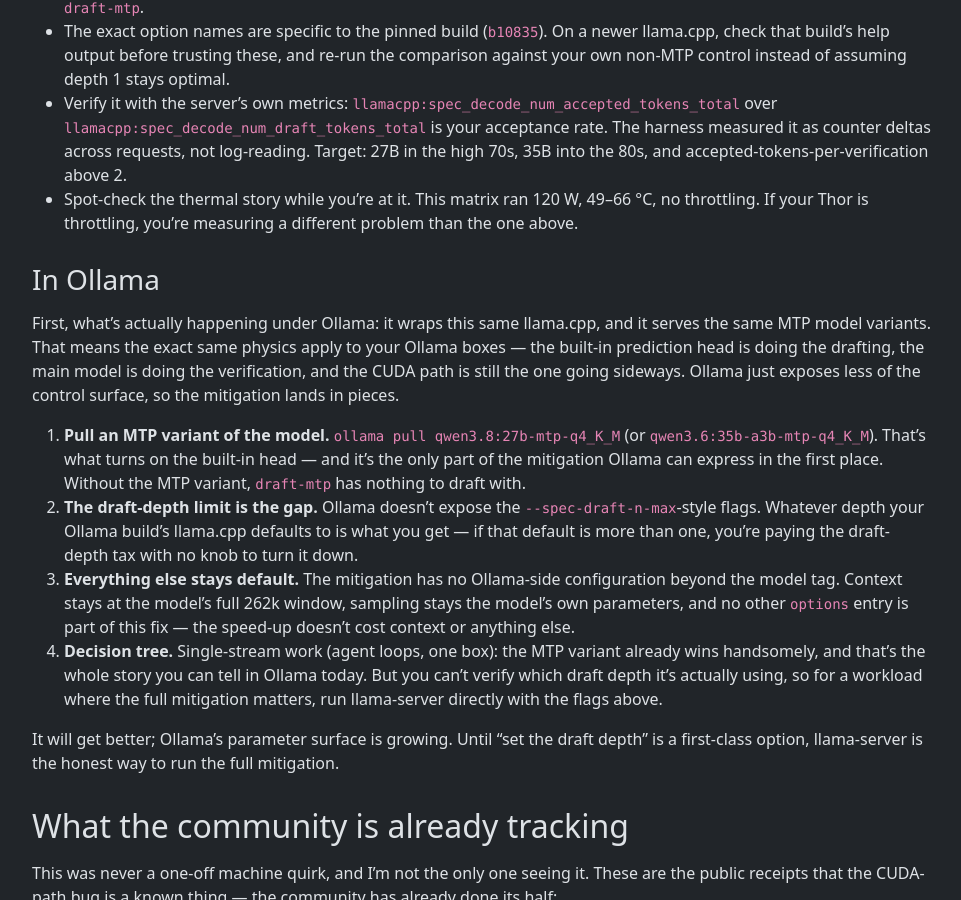
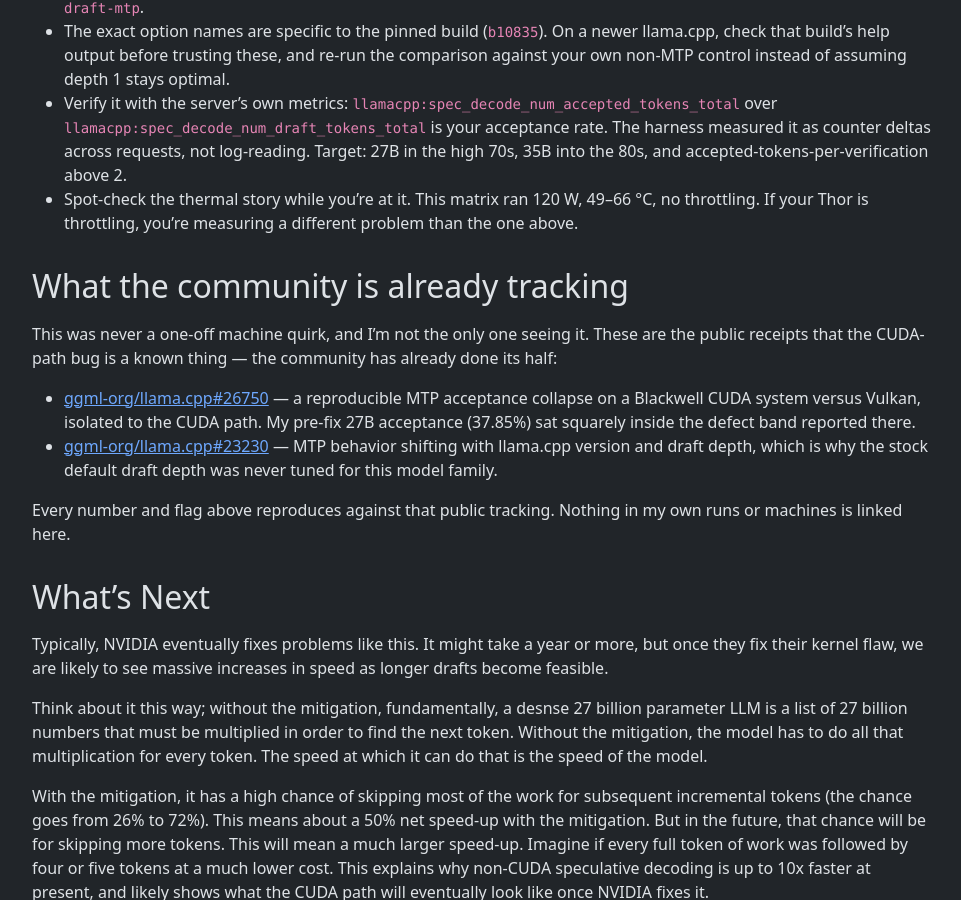
Before and after one commit to cjtrowbridge-com/cjtrowbridge.com, a Jekyll site: the page built from projects/2026-09-17-nvidia-blackwell-mtp-mitigation/index.md, in a window 1280 px wide and 900 px high, scrolled down 5178 px. Shown: the whole window, without its empty margins (158-1119 px from the left). Built offline with Jekyll 4.4.1, drawn with Linux system fonts in a browser that asks for light colours; nearby versions of some CDN libraries.

Commit message:
Remove Ollama subsection from Blackwell MTP mitigation post

```diff
--- a/projects/2026-09-17-nvidia-blackwell-mtp-mitigation/index.md
+++ b/projects/2026-09-17-nvidia-blackwell-mtp-mitigation/index.md
@@ -137,17 +137,6 @@
 - Verify it with the server's own metrics: `llamacpp:spec_decode_num_accepted_tokens_total` over `llamacpp:spec_decode_num_draft_tokens_total` is your acceptance rate. The harness measured it as counter deltas across requests, not log-reading. Target: 27B in the high 70s, 35B into the 80s, and accepted-tokens-per-verification above 2.
 - Spot-check the thermal story while you're at it. This matrix ran 120 W, 49–66 °C, no throttling. If your Thor is throttling, you're measuring a different problem than the one above.
 
-### In Ollama
-
-First, what's actually happening under Ollama: it wraps this same llama.cpp, and it serves the same MTP model variants. That means the exact same physics apply to your Ollama boxes — the built-in prediction head is doing the drafting, the main model is doing the verification, and the CUDA path is still the one going sideways. Ollama just exposes less of the control surface, so the mitigation lands in pieces.
-
-1. **Pull an MTP variant of the model.** `ollama pull qwen3.8:27b-mtp-q4_K_M` (or `qwen3.6:35b-a3b-mtp-q4_K_M`). That's what turns on the built-in head — and it's the only part of the mitigation Ollama can express in the first place. Without the MTP variant, `draft-mtp` has nothing to draft with.
-2. **The draft-depth limit is the gap.** Ollama doesn't expose the `--spec-draft-n-max`-style flags. Whatever depth your Ollama build's llama.cpp defaults to is what you get — if that default is more than one, you're paying the draft-depth tax with no knob to turn it down.
-3. **Everything else stays default.** The mitigation has no Ollama-side configuration beyond the model tag. Context stays at the model's full 262k window, sampling stays the model's own parameters, and no other `options` entry is part of this fix — the speed-up doesn't cost context or anything else.
-4. **Decision tree.** Single-stream work (agent loops, one box): the MTP variant already wins handsomely, and that's the whole story you can tell in Ollama today. But you can't verify which draft depth it's actually using, so for a workload where the full mitigation matters, run llama-server directly with the flags above.
-
-It will get better; Ollama's parameter surface is growing. Until "set the draft depth" is a first-class option, llama-server is the honest way to run the full mitigation.
-
 ## What the community is already tracking
 
 This was never a one-off machine quirk, and I'm not the only one seeing it. These are the public receipts that the CUDA-path bug is a known thing — the community has already done its half:
```
